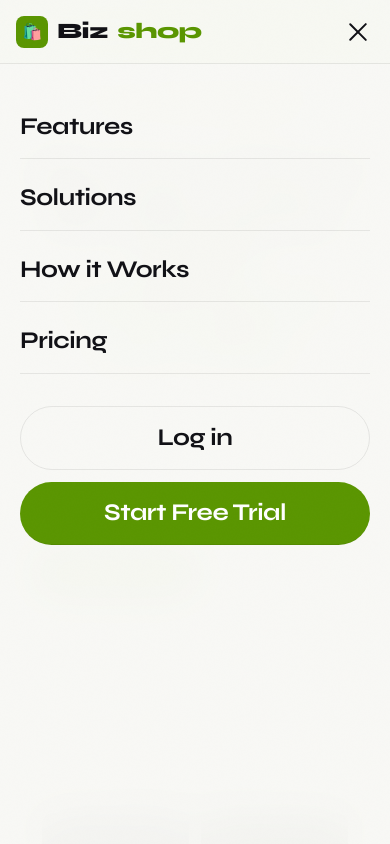
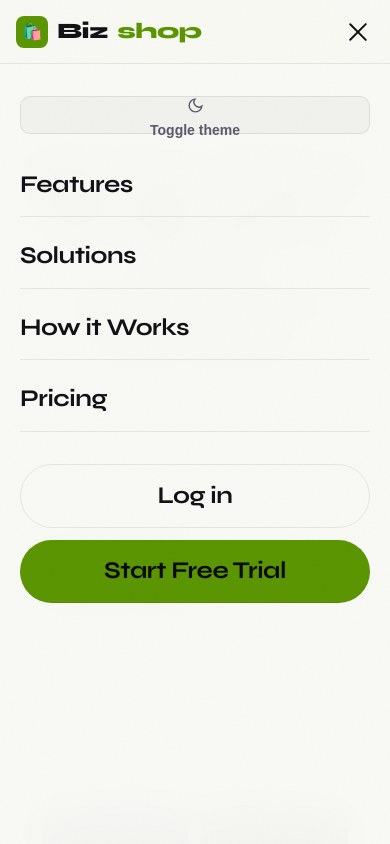
Before and after one commit to jubrilzy/myapp, a Next.js app: page / in a window 390 px wide. Both pictures are taken after a click on the button "Open menu". Shown: the top 844 px of the page. Built offline with nearby package versions, Linux system fonts and the light colour scheme.

Commit message:
Add theme toggle to mobile menu and dark text for mobile trial CTA

```diff
--- a/app/globals.css
+++ b/app/globals.css
@@ -265,6 +265,9 @@ footer { padding:48px clamp(20px,5vw,80px) 32px; border-top:1px solid var(--bord
 .mobile-menu a:hover { color:var(--lime); }
 .mobile-cta { margin-top:24px; display:flex; flex-direction:column; gap:12px; }
 .mobile-cta .btn { width: 100%; justify-content:center; }
+.mobile-cta .btn-primary { color:#0a0a0f !important; }
+.mobile-theme-toggle { width:100%; justify-content:center; gap:8px; font-weight:600; margin-bottom:12px; }
+.mobile-theme-toggle span { font-size:14px; }
 
 @keyframes fadeUp { from{opacity:0;transform:translateY(24px)} to{opacity:1;transform:translateY(0)} }
 .reveal { opacity:0; transform:translateY(30px); transition:opacity .65s ease, transform .65s ease; }
--- a/app/page.tsx
+++ b/app/page.tsx
@@ -96,6 +96,19 @@ export default function LandingPage() {
       </nav>
 
       <div className={`mobile-menu ${open ? 'open' : ''}`}>
+        <button className="theme-toggle mobile-theme-toggle" aria-label="Toggle theme" onClick={() => setTheme(theme === 'dark' ? 'light' : 'dark')}>
+          {theme === 'light' ? (
+            <svg width="17" height="17" viewBox="0 0 24 24" fill="none" stroke="currentColor" strokeWidth="2">
+              <path d="M21 12.79A9 9 0 1 1 11.21 3 7 7 0 0 0 21 12.79z" />
+            </svg>
+          ) : (
+            <svg width="17" height="17" viewBox="0 0 24 24" fill="none" stroke="currentColor" strokeWidth="2">
+              <circle cx="12" cy="12" r="5" />
+              <path d="M12 1v2M12 21v2M4.22 4.22l1.42 1.42M18.36 18.36l1.42 1.42M1 12h2M21 12h2M4.22 19.78l1.42-1.42M18.36 5.64l1.42-1.42" />
+            </svg>
+          )}
+          <span>Toggle theme</span>
+        </button>
         <a href="#features" onClick={() => setOpen(false)}>Features</a>
         <a href="#spotlight" onClick={() => setOpen(false)}>Solutions</a>
         <a href="#how" onClick={() => setOpen(false)}>How it Works</a>
```
